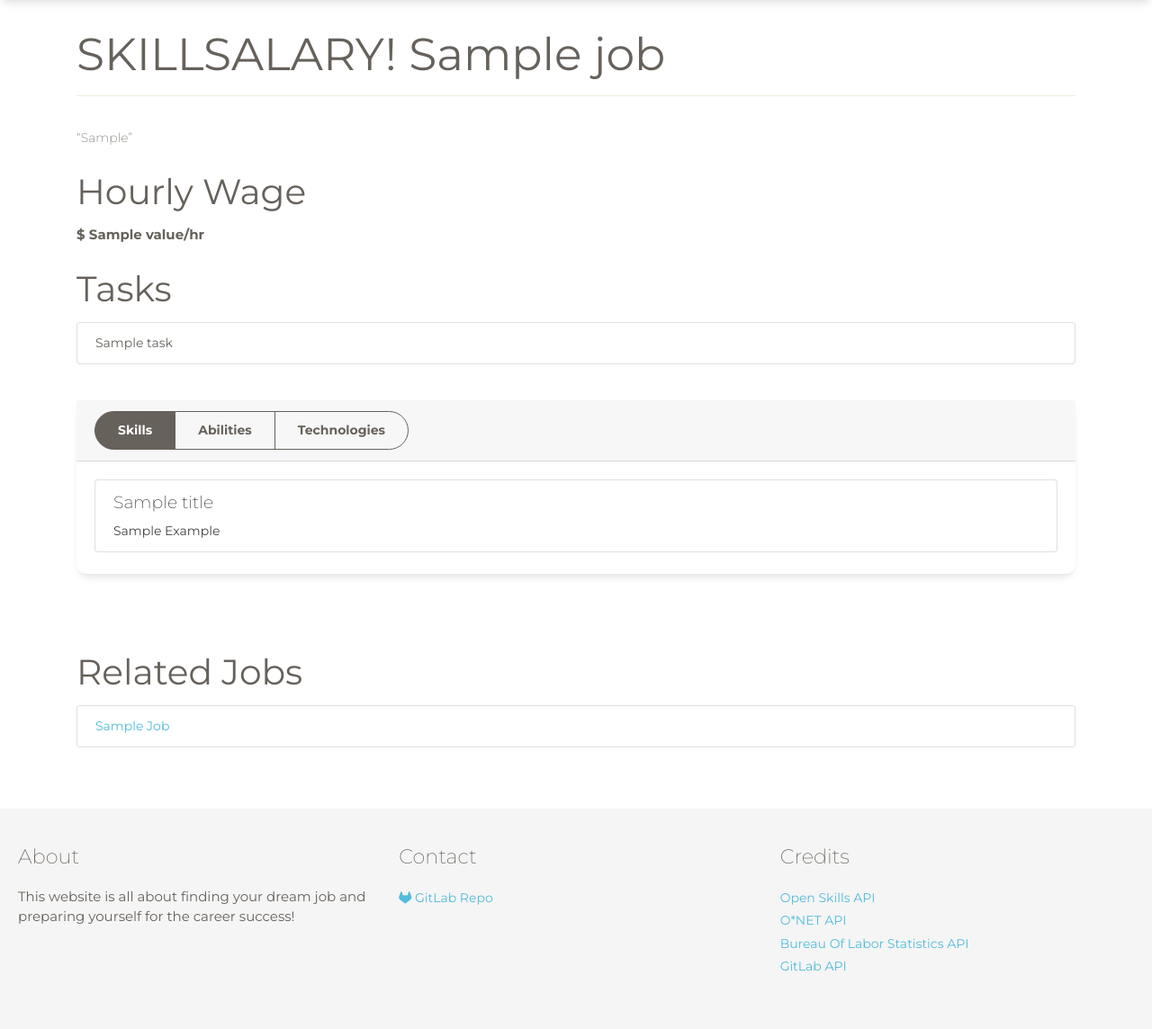
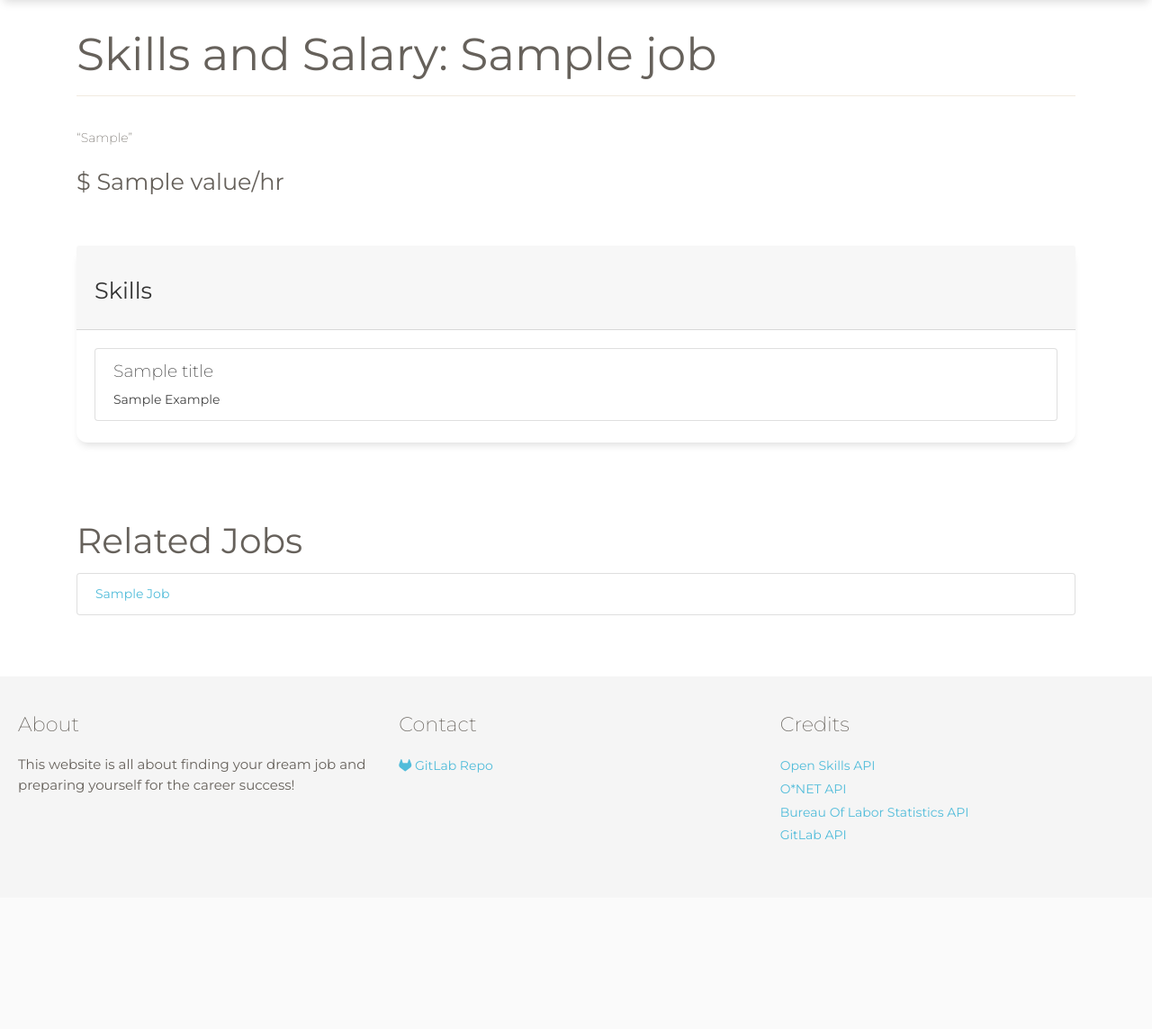
Before and after one commit to xindixu/prep-for-job, a Flask app: template app/templates/skill_salary.html in a window 1280 px wide. Shown: the part 71-1215 px from the top of the page at 90% size. After the commit the page ends 1005 px from the top, so only its background shows below. Run offline with Flask 2, Linux system fonts and the light colour scheme; the template is opened without the code that fills it: most values are stand-ins (such as "Sample title", 1, 10 or a date in 2020); some libraries are stand-ins or nearby versions.

Commit message:
Finished fixing the websites skill salary function

```diff
--- a/app/templates/salary.html
+++ b/app/templates/salary.html
@@ -28,7 +28,7 @@
       </th>
       <td>$ {{ "{:,}".format(obj[2]) }}</td>
       <td>
-        <button type="button" class="btn btn-info">See Skills Info</button>
+        <button type="button" class="btn btn-info" onClick="window.location='{{ url_for("skill_salary", code=obj[1] + '.00')}}'">See Skills Info</button>
         <!-- link first skill on skills page by replacing Skills^ -->
       </td>
     </tr>
--- a/app/templates/skill_salary.html
+++ b/app/templates/skill_salary.html
@@ -21,27 +21,20 @@
     color: #fff;
   }
 </style>
-<h1>SKILLSALARY! {{ job.title }}</h1>
+<h1>Skills and Salary: {{ job.title }}</h1>
 <hr>
 <section id="basic_info">
+
+<!--- THIS IS THE QUOTE -->
 <q>{{job.what_they_do}}</q>
-
-<h2>Hourly Wage</h2>
 <!-- TODO: conditional rendering; api request exceed -->
 {% if wage.status != 'REQUEST_NOT_PROCESSED'%}
-<p><strong>$ {{wage.Results.series[0].data[0].value}}/hr</strong></p>
+<h3>$ {{wage.Results.series[0].data[0].value}}/hr</h3>
 {% else %}
 <div class="alert alert-warning" role="alert">
   Daily api limit exceeded!
 </div>
 {% endif %}
-
-<h2>Tasks</h2>
-<ul class="list-group">
-  {% for task in job.on_the_job.task %}
-  <li class="list-group-item">{{task}}</li>
-  {% endfor %}
-</ul>
 
 </section>
 
@@ -50,13 +43,7 @@
     <div class="card-header">
       <ul class="nav nav-pills" id="pills-tab" role="tablist">
         <li class="nav-item">
-          <a class="nav-link active" id="skill-tab" data-toggle="tab" href="#skills" role="tab" aria-controls="skills" aria-selected="true">Skills</a>
-        </li>
-        <li class="nav-item">
-          <a class="nav-link" id="profile-tab" data-toggle="tab" href="#abilities" role="tab" aria-controls="abilities" aria-selected="false">Abilities</a>
-        </li>
-        <li class="nav-item">
-          <a class="nav-link" id="contact-tab" data-toggle="tab" href="#technologies" role="tab" aria-controls="technologies" aria-selected="false">Technologies</a>
+          <h3>Skills</h3>
         </li>
       </ul>
     </div>
```
